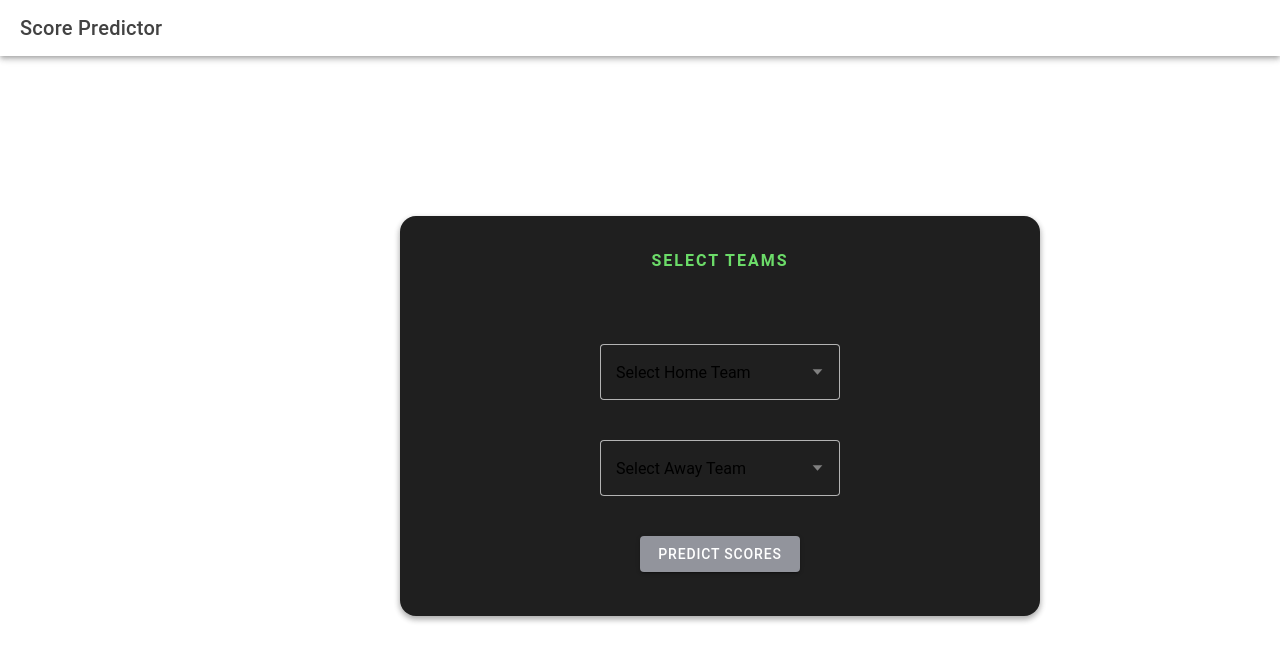
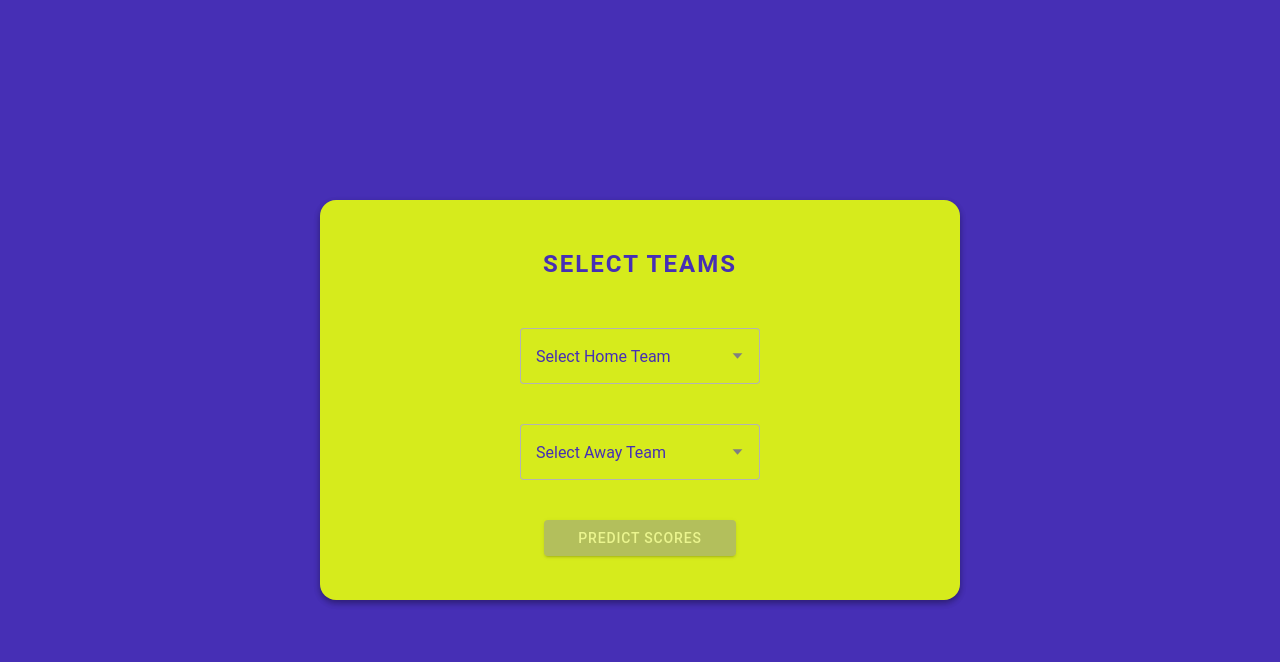
Before and after one commit to AbhinavHaridas/English-Premier-League-Match-Predictor, a React (Create React App) app in the folder react-frontend/: page /home in a window 1280 px wide. Shown: the top 662 px of the page. Built offline with nearby package versions, Linux system fonts and the light colour scheme.

Commit message:
Modified home page

```diff
--- a/react-frontend/src/components/TeamDropDown.css
+++ b/react-frontend/src/components/TeamDropDown.css
@@ -1,5 +1,4 @@
 .container {
-    margin-top: 20vmin;
     display: flex;
     flex-direction: column;
     justify-content: center;
@@ -8,9 +7,14 @@
     height: 50vmin;
     width: 80vmin;
     padding-bottom: 5vmin;
-    margin-left: 50vmin;
     border-radius: 2vmin;
     box-shadow: rgba(0, 0, 0, 0.16) 0px 3px 6px, rgba(0, 0, 0, 0.23) 0px 3px 6px;
+    position: absolute;
+    top: 50%;
+    left: 50%;
+    transform: translate(-50%, -50%);
+    background-color: #d6eb1c;
+    color: #462fb5;
 }
 
 .container > * {
@@ -22,10 +26,12 @@ ion-select {
 }
 
 ion-button {
-    width: 20vmin
+    width: 24vmin;
 }
-.title {
-    font-size: 30px;
+
+.home-title {
+    font-size: 1.5rem;
     font-weight: bold;
     letter-spacing: 0.25vmin;
+    color: #462fb5;
 }
--- a/react-frontend/src/components/TeamDropdown.tsx
+++ b/react-frontend/src/components/TeamDropdown.tsx
@@ -11,9 +11,11 @@ export const TeamDropDown: React.FC = () => {
   const [results, setResults] = useState(null);
   const history = useHistory();
 
+  const isButtonDisabled = homeTeam === awayTeam || homeTeam === "" || awayTeam === "";
+
   const buttonSelect = (): void => {
     if (homeTeam === "" || awayTeam === "") {
-      alert("Enter both teams")
+      alert("Enter both teams");
     } else if (homeTeam !== awayTeam) {
       console.log(homeTeam);
       console.log(awayTeam);
@@ -22,31 +24,37 @@ export const TeamDropDown: React.FC = () => {
       data.append("home_team", homeTeam);
       data.append("away_team", awayTeam);
       fetch("http://127.0.0.1:5000/predict_match", {
-        method: 'POST',
-        body: data
-      }).then(response => response.json()).then((result) => {
+        method: "POST",
+        body: data,
+      })
+        .then((response) => response.json())
+        .then((result) => {
           // setResults(data);
           fetch("http://127.0.0.1:5000/get_match_history", {
-          method: 'POST',
-          body: data
-        }).then(response => response.json()).then((match_history) => {
+            method: "POST",
+            body: data,
+          })
+            .then((response) => response.json())
+            .then((match_history) => {
               match_history["data"]["predicted_result"] = result["data"];
               match_history["data"]["home_team"] = homeTeam;
               match_history["data"]["away_team"] = awayTeam;
 
               history.push({
                 pathname: "/history",
-            state: {match_history },
+                state: { match_history },
               });
-        }).catch((error) => {
+            })
+            .catch((error) => {
               console.log(error);
             });
           // history.push({pathname:'/history', state: {data: data}})
-      }).catch((error) => {
+        })
+        .catch((error) => {
           console.log(error);
         });
     } else {
-      alert('Cannot predict for same teams')
+      alert("Cannot predict for same teams");
     }
   };
 
@@ -62,7 +70,7 @@ return (
     <div className="container">
       {select === 0 ? (
         <>
-        <IonTitle size="large" className="title">
+          <IonTitle size="large" className="home-title">
             SELECT TEAMS
           </IonTitle>
           <IonSelect
@@ -85,7 +93,7 @@ return (
               <IonSelectOption key={index}>{team}</IonSelectOption>
             ))}
           </IonSelect>
-        <IonButton color="medium" size="default" onClick={buttonSelect}>
+          <IonButton color="medium" size="default" onClick={buttonSelect} disabled={isButtonDisabled}>
             Predict Scores
           </IonButton>
         </>
--- a/react-frontend/src/pages/Home.css
+++ b/react-frontend/src/pages/Home.css
@@ -10,3 +10,9 @@
 .list-container::-webkit-scrollbar{
     width: 0px;
 }
+
+.home-wrap {
+    background-color: #462fb5;
+    font-style: normal;
+    height: 100%;
+}
--- a/react-frontend/src/pages/Home.tsx
+++ b/react-frontend/src/pages/Home.tsx
@@ -1,16 +1,18 @@
-import { IonContent, IonHeader, IonPage, IonTitle, IonToolbar } from '@ionic/react';
-import './Home.css';
-import { TeamDropDown } from '../components/TeamDropdown';
+import {
+  IonContent,
+  IonHeader,
+  IonPage,
+  IonTitle,
+  IonToolbar,
+} from "@ionic/react";
+import "./Home.css";
+import { TeamDropDown } from "../components/TeamDropdown";
 
 const Home: React.FC = () => {
   return (
     <IonPage>
-      <IonHeader>
-        <IonToolbar>
-          <IonTitle>Score Predictor</IonTitle>
-        </IonToolbar>
-      </IonHeader>
       <IonContent fullscreen>
+        <div className="home-wrap">
           <IonHeader collapse="condense">
             <IonToolbar>
               <IonTitle size="large">Select Teams</IonTitle>
@@ -18,6 +20,7 @@ const Home: React.FC = () => {
           </IonHeader>
           {/* <ExploreContainer /> */}
           <TeamDropDown />
+        </div>
       </IonContent>
     </IonPage>
   );
```
Lines whose indentation alone changed are shown as unchanged.
